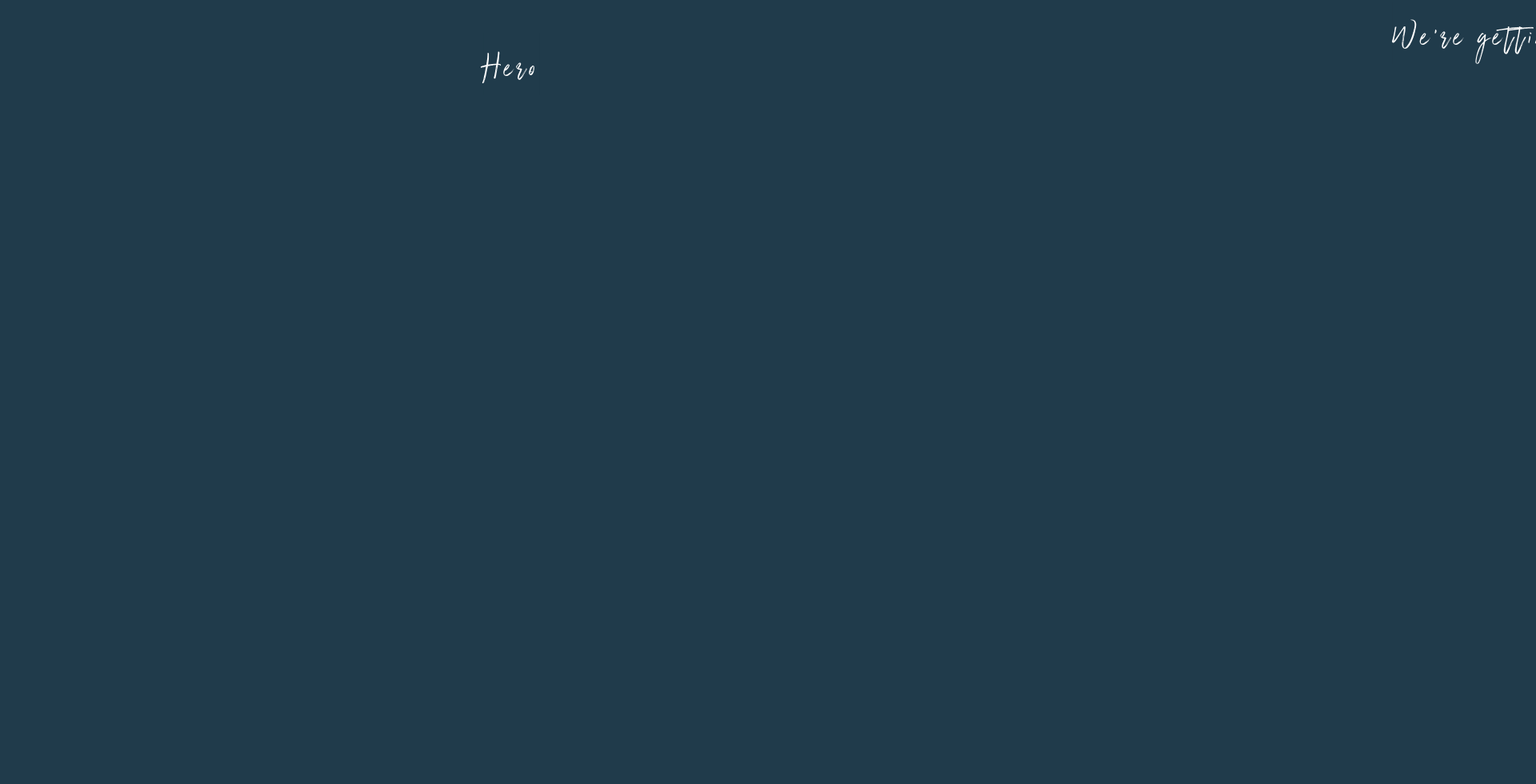
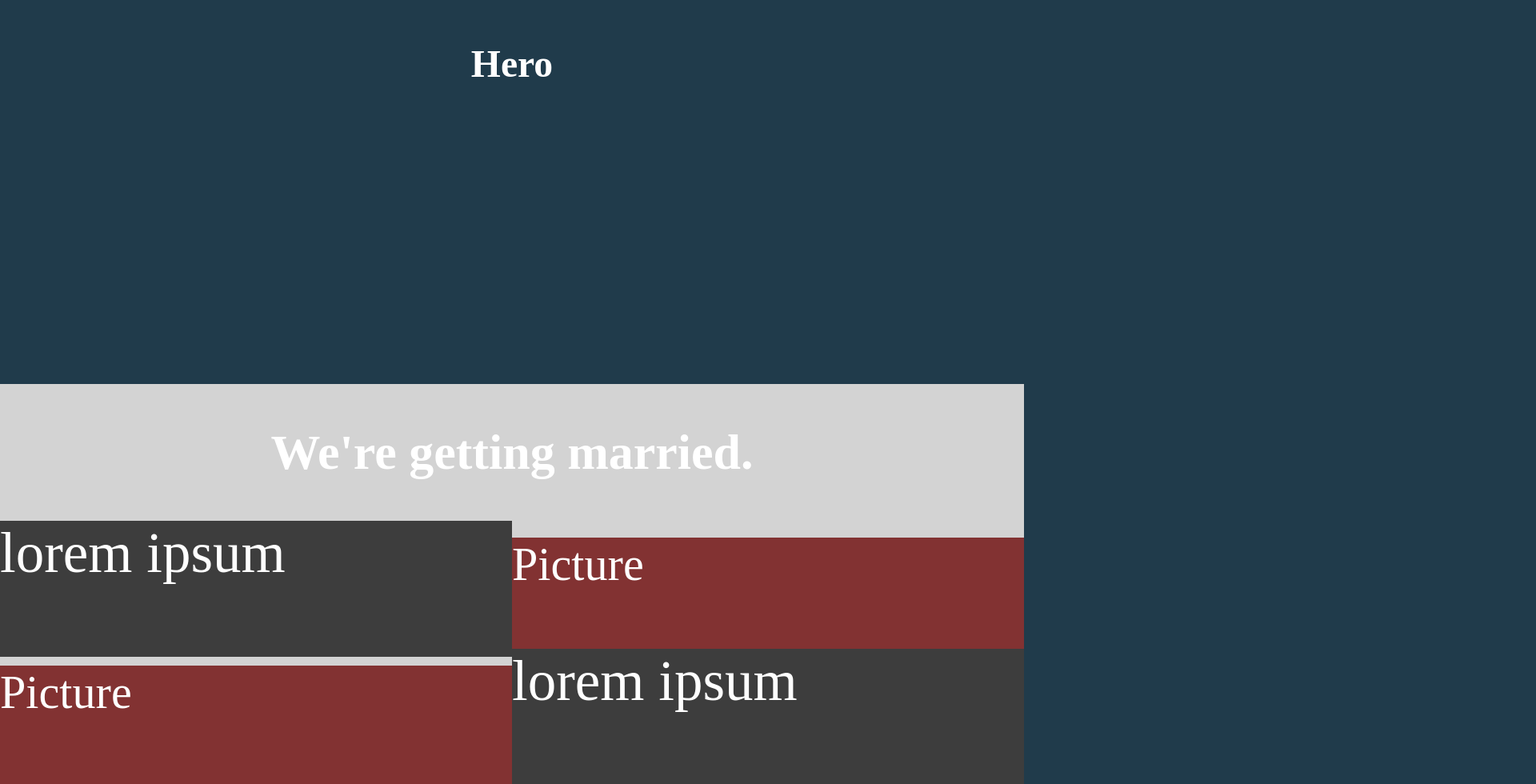
Before and after one commit to jbanass/jojo-wedding, an Angular app: page / in a window 1280 px wide. Shown: the part 320-1300 px from the top of the page at 80% size, 1920 px wide, since content can reach past the window. Before the commit the page ends 800 px from the top, so only its background shows below. Built offline with nearby package versions, Linux system fonts and the light colour scheme; a web font is replaced by a local one.

Commit message:
hero and couple description layout

```diff
--- a/src/app/app.component.scss
+++ b/src/app/app.component.scss
@@ -8,6 +8,5 @@
 }
 
 .app-container {
-  display: flex;
-  align-content: center;
+
 }
--- a/src/app/bride-groom/bride-groom.component.css
+++ b/src/app/bride-groom/bride-groom.component.css
@@ -1,12 +1,36 @@
 .bride-groom-container {
-  height: 100vh;
-  width: 100vw;
-  display: flex;
-  align-items: center;
+  background-color:#d3d3d3;
+  height:500px;
 }
 
 .bride-groom-header {
+  text-align: center;
+  padding: 50px 0px;
+  font-size: 1.3em;
+  width: 100vw;
+}
+
+.square-container {
+   display:inline-block;
+   width:50%;
+}
+
+.couple-description {
+  background-color:#3d3d3d;
+  height:170px;
+}
+
+.couple-description-right {
   position: relative;
-  left: 50%;
-  -webkit-transform: translate(-50%, -50%);
+    top:-10px;
 }
+
+.couple-picture {
+  background-color: #823232;
+  height:150px;
+}
+
+.couple-picture-right {
+  position:relative;
+  top:10px;
+}
--- a/src/app/bride-groom/bride-groom.component.html
+++ b/src/app/bride-groom/bride-groom.component.html
@@ -1,3 +1,20 @@
 <div class="bride-groom-container">
-    <h1 class="bride-groom-header">We're getting married.</h1>
+    <div class="header-container">
+        <h1 class="bride-groom-header">We're getting married.</h1>
+    </div>
+    <div class="couple-container">
+        <div class="square-container couple-description">
+            <p>lorem ipsum</p>
+        </div>
+        <div class="square-container couple-picture couple-picture-right">
+            Picture
+        </div>
+        <br />
+        <div class="square-container couple-picture">
+            Picture
+        </div>
+        <div class="square-container couple-description couple-description-right">
+            <p>lorem ipsum</p>
+        </div>
+    </div>
 </div>
--- a/src/app/hero/hero.component.css
+++ b/src/app/hero/hero.component.css
@@ -1,14 +1,11 @@
 .hero-container {
   height: 100vh;
   width: 100vw;
-  display: flex;
-  align-items: center;
 }
 
 .hero-header {
   position: absolute;
+  top: 50%;
   left: 50%;
-  top: 50%;
-  -webkit-transform: translate(-50%, -50%);
-  transform: translate(-50%, -50%);
+  transform: translate(-50%,-50%);
 }
--- a/src/styles.scss
+++ b/src/styles.scss
@@ -9,25 +9,48 @@ $background-color: #203b4b;
   src: url("./assets/fonts/WildernessTypeface-Regular.ttf");
 }
 
+/* -------------------------------*/
+/*BASIC SETUP                     */
+/* -------------------------------*/
+
 * {
-  font-family: $font-stack;
-  letter-spacing: $letter-spacing;
-  font-size: $font-size;
-  background-color: $background-color;
-  color: $font-color;
-  margin: 0;
-  padding: 0;
+  margin:0;
+  padding:0;
+  box-sizing:border-box;
 }
 
-h1,
-h2,
-h3,
-h4,
-h5,
-h6 {
-  font-weight: normal;
-  font-family: WildernessTypeFace;
+html,
+body {
+  background-color: $background-color;
+  color:$font-color;
+  font-family: $font-stack;
+  font-size: $font-size;
+  text-rendering: optimizeLegibility;
+  overflow-x:hidden;
 }
+
+.clearfix {zoom:1}
+.clearfix:after {
+  content:'.';
+  clear:both;
+  display:block;
+  height:0;
+  visibility: hidden;
+}
+
+/* -------------------------------*/
+/*REUSABLE COMPONENTS             */
+/* -------------------------------*/
+
+.row {
+  max-width:1140px;
+  margin:0 auto; /*centering the row*/
+}
+
+section {
+  padding:0px 0;
+}
+
 
 .loader {
   position: absolute;
```
Also changed, not shown: 1 other file (tests, documents, lock files or other folders).
